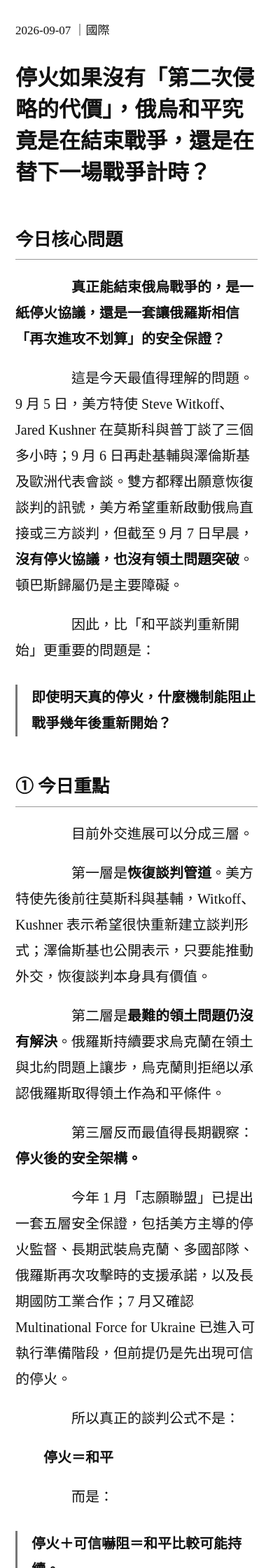
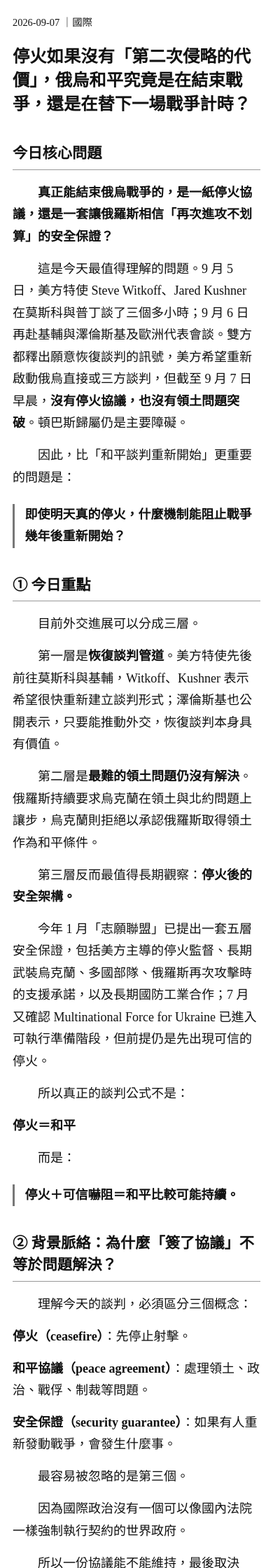
Before and after one commit to caseonly666-del/daily-reading, a Jekyll site: the page built from _posts/2026-09-07-daily-reading.md, in a window 390 px wide. Shown: the top 2240 px of the page at 70% size. Built offline with Jekyll 4.4.1, drawn with Linux system fonts in a browser that asks for light colours.

Commit message:
Update post.html

```diff
--- a/_layouts/post.html
+++ b/_layouts/post.html
@@ -45,7 +45,7 @@
 
     main p {
       margin: 0.95em 0;
-    text-indent: 2em;
+      text-indent: 0;
     }
 
     main h1 + p,
@@ -93,6 +93,46 @@
       border-top: 1px solid #aaa;
       margin: 2em 0;
     }
+
+    /* 手機專用排版 */
+    @media (max-width: 600px) {
+      body {
+        padding: 20px 18px 48px;
+        font-size: 18px;
+        line-height: 1.75;
+      }
+
+      h1 {
+        font-size: 1.35em;
+        line-height: 1.4;
+        margin-bottom: 14px;
+      }
+
+      h2 {
+        font-size: 1.18em;
+        line-height: 1.45;
+        margin-top: 1.8em;
+      }
+
+      h3 {
+        font-size: 1.06em;
+        line-height: 1.5;
+      }
+
+      .meta {
+        font-size: 0.8em;
+        margin-bottom: 1.3em;
+      }
+
+      main p {
+        margin: 0.8em 0;
+      }
+
+      blockquote {
+        margin: 1.2em 0;
+        padding-left: 0.8em;
+      }
+    }
   </style>
 </head>
 
```
Lines whose indentation alone changed are shown as unchanged.
